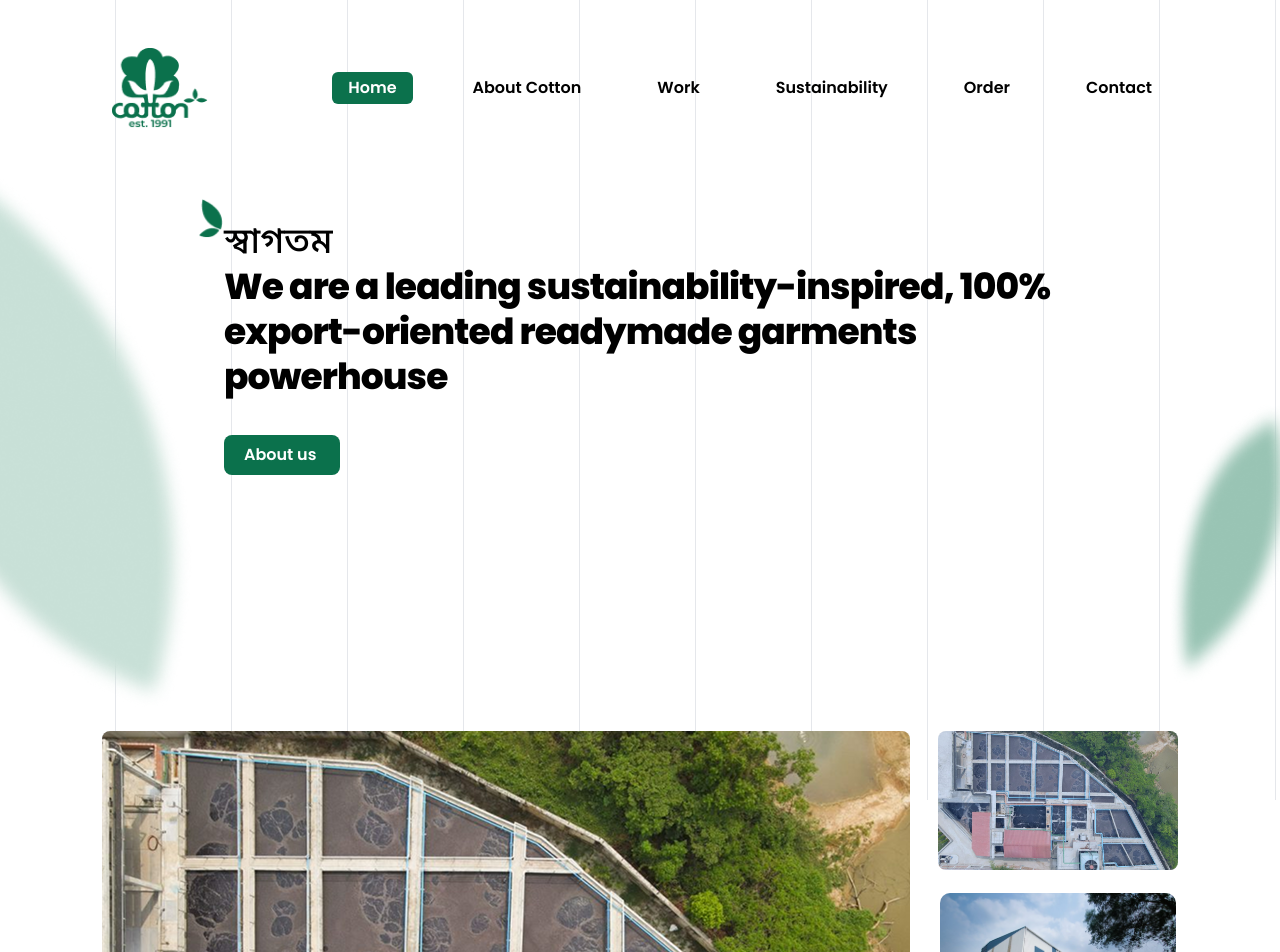
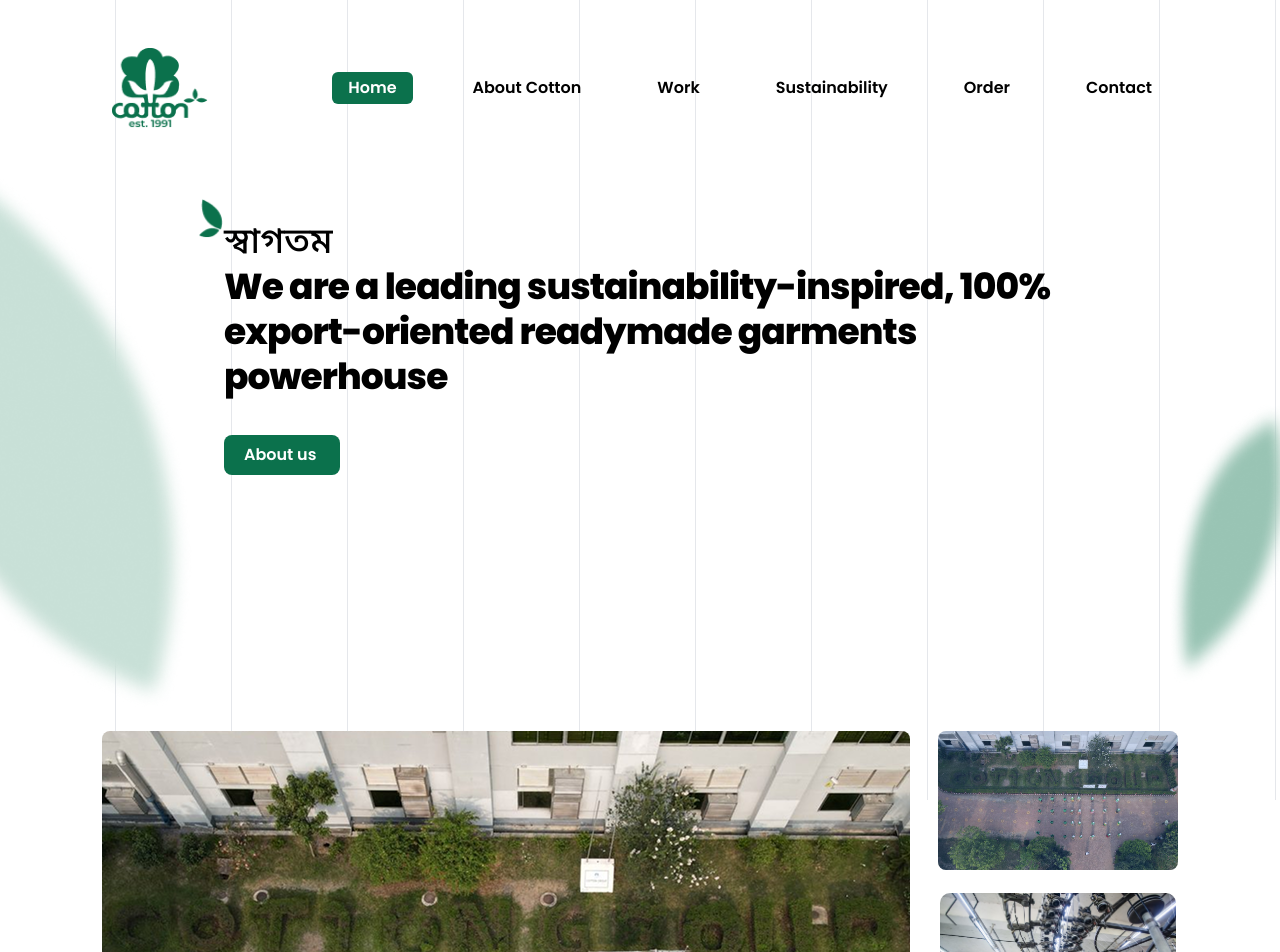
Before and after one commit to cottonSdtNadim/cotton-website-task, a React (Vite) app: page / in a window 1280 px wide. Shown: the top 952 px of the page. Built offline with nearby package versions, Linux system fonts and the light colour scheme.

Commit message:
autoplay feature added

```diff
--- a/src/components/ImageSlider.jsx
+++ b/src/components/ImageSlider.jsx
@@ -1,5 +1,5 @@
 import { motion } from "framer-motion";
-import { useState } from "react";
+import { useEffect, useState } from "react";
 import slider1 from "../assets/images/image-sliders/image-slider-1.png";
 import slider3 from "../assets/images/image-sliders/image-slider-3.png";
 import slider4 from "../assets/images/image-sliders/image-slider-4.png";
@@ -10,6 +10,16 @@ const images = [slider1, slider2, slider3, slider4, slider5];
 
 const ImageSlider = () => {
   const [selectedIndex, setSelectedIndex] = useState(0);
+
+  useEffect(() => {
+    // Set up the interval for autoplay (3 seconds)
+    const interval = setInterval(() => {
+      setSelectedIndex((prevIndex) => (prevIndex + 1) % images.length); // Loop back to 0 after the last image
+    }, 3000);
+
+    // Clean up the interval when the component unmounts
+    return () => clearInterval(interval);
+  }, []);
 
   const handleThumbnailClick = (index) => {
     setSelectedIndex(index); // Update main image when a thumbnail is clicked
```
